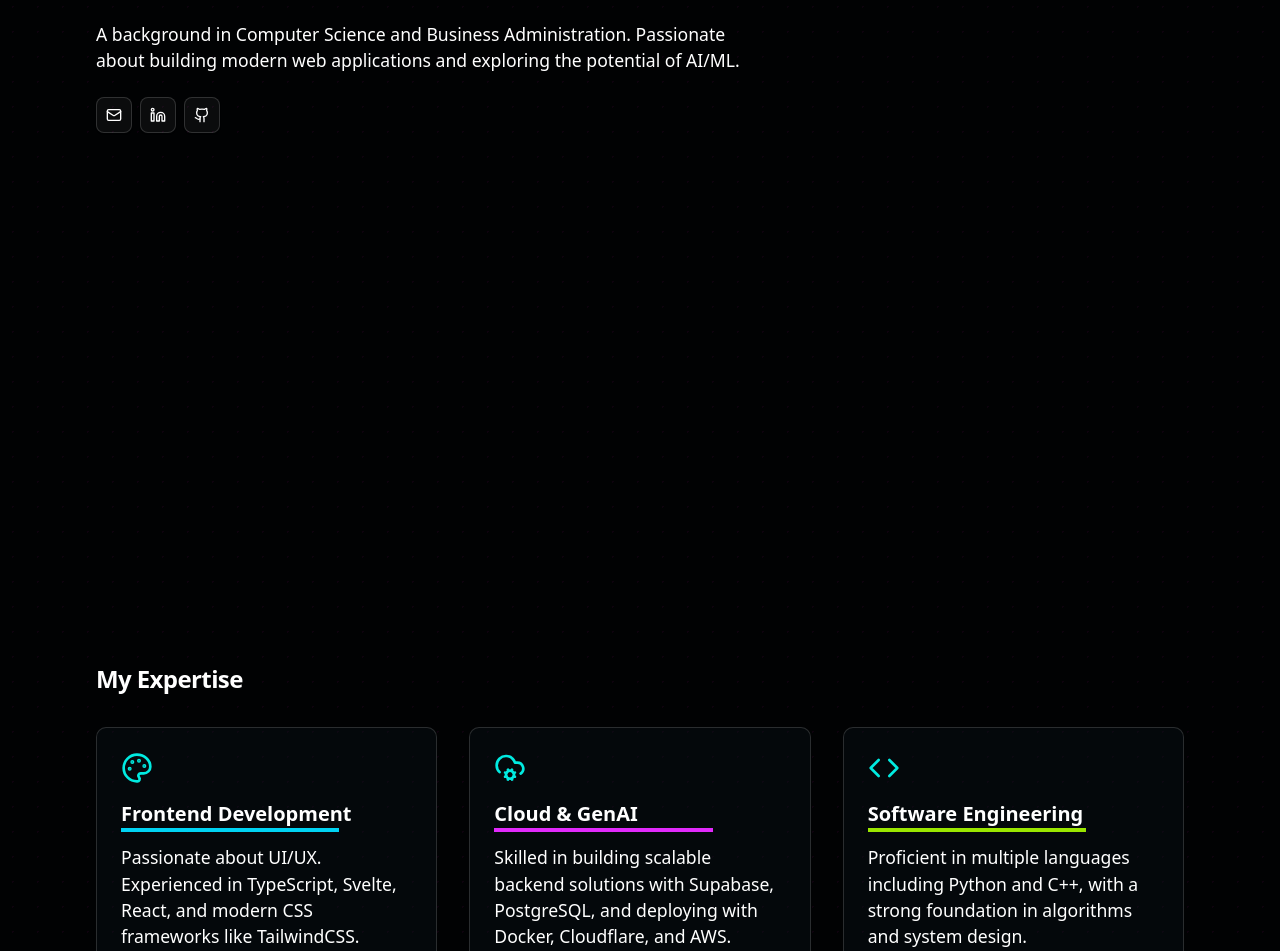
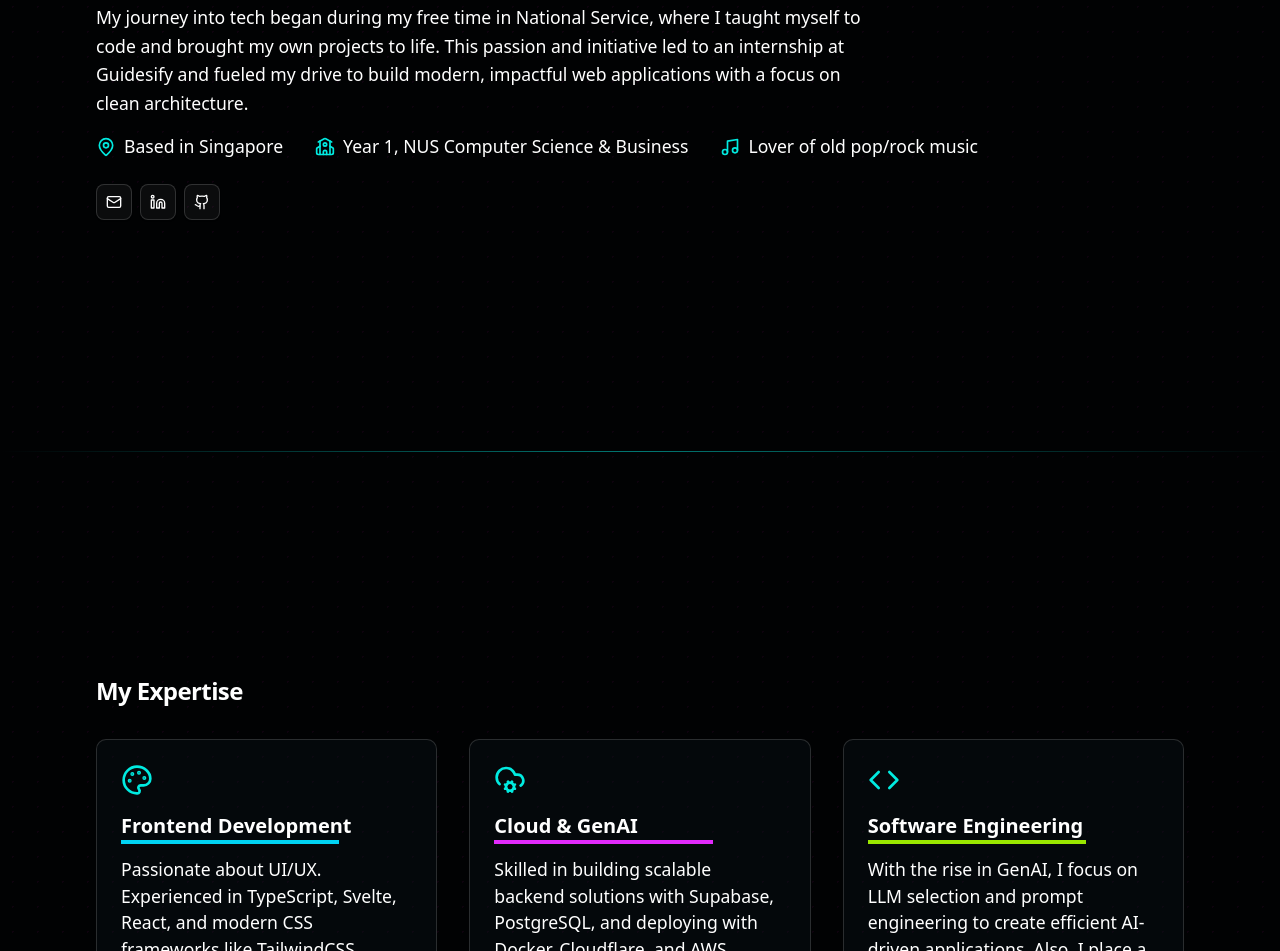
Before and after one commit to hokeiiiching/Portfolio, a Next.js app: page / in a window 1280 px wide. Shown: the part 381-1332 px from the top of the page. Built offline with nearby package versions, Linux system fonts and the light colour scheme.

Commit message:
Update Hero and Contact sections with new info
Expanded the Hero section with a personal journey paragraph and added structured details using icons for location, education, and interests. Updated the Contact section's message to be more general and removed unused icon imports.

```diff
--- a/src/app/page.tsx
+++ b/src/app/page.tsx
@@ -1,12 +1,14 @@
 // src/app/page.tsx
+
 import { Hero } from "@/components/sections/Hero";
 import { Expertise } from "@/components/sections/Expertise";
 import { Experience } from "@/components/sections/Experience";
 import { Projects } from "@/components/sections/Projects";
 import { Skills } from "@/components/sections/Skills";
+import { Colophon } from "@/components/sections/Colophon";
 import { Contact } from "@/components/sections/Contact";
+import { CyberHR } from "@/components/ui/CyberHR";
 
-// Add an optional id prop to the Section component
 const Section = ({ children, id }: { children: React.ReactNode, id?: string }) => (
   <div id={id} className="min-h-screen flex flex-col justify-center max-w-6xl mx-auto p-4 md:p-8">
     {children}
@@ -17,10 +19,17 @@ export default function Home() {
   return (
     <main>
       <Section id="hero-section"><Hero /></Section>
+      <CyberHR />
       <Section><Expertise /></Section>
+      <CyberHR />
       <Section><Experience /></Section>
+      <CyberHR />
       <Section><Projects /></Section>
+      <CyberHR />
       <Section><Skills /></Section>
+      <CyberHR />
+      <Section><Colophon /></Section> {/* <-- 2. Add the new section here */}
+      <CyberHR />
       <Section><Contact /></Section>
     </main>
   );
--- /dev/null
+++ b/src/components/sections/Colophon.tsx
@@ -0,0 +1,60 @@
+// src/components/sections/Colophon.tsx
+
+import { Code, Wind, Cog, Binary, Cloud, PenTool } from 'lucide-react';
+
+const techStack = [
+  {
+    icon: <Code className="h-6 w-6 text-primary" />,
+    name: 'Next.js & React',
+    description: 'For its powerful hybrid framework capabilities, enabling a fast, statically-generated site with the flexibility of server-side rendering when needed.',
+  },
+  {
+    icon: <Binary className="h-6 w-6 text-primary" />,
+    name: 'TypeScript',
+    description: 'To ensure type safety and improve the developer experience, making the codebase more robust and scalable.',
+  },
+  {
+    icon: <Wind className="h-6 w-6 text-primary" />,
+    name: 'Tailwind CSS',
+    description: 'For a utility-first CSS approach that allows for rapid and custom UI development directly within the markup.',
+  },
+  {
+    icon: <Cog className="h-6 w-6 text-primary" />,
+    name: 'Shadcn/UI',
+    description: 'Used for its unstyled, accessible, and composable components that can be easily adapted to a custom theme.',
+  },
+  {
+    icon: <PenTool className="h-6 w-6 text-primary" />,
+    name: 'Framer Motion',
+    description: 'To add fluid animations and micro-interactions, enhancing the user experience and bringing the design to life.',
+  },
+  {
+    icon: <Cloud className="h-6 w-6 text-primary" />,
+    name: 'Vercel',
+    description: 'For seamless, continuous deployment and hosting, perfectly integrated with the Next.js framework.',
+  },
+];
+
+export const Colophon = () => {
+  return (
+    <section className="flex flex-col gap-8">
+      <p className="max-w-3xl text-muted-foreground leading-relaxed">
+        This portfolio is built from scratch as a personal project to dive deeper into the React ecosystem. It's designed in Figma and developed with a modern, performant tech stack.
+      </p>
+      <div className="grid grid-cols-1 md:grid-cols-2 lg:grid-cols-3 gap-4">
+        {techStack.map((tech) => (
+          <div
+            key={tech.name}
+            className="flex items-start gap-4 rounded-lg border border-border p-4 transition-all hover:border-primary/50 bg-secondary/30"
+          >
+            {tech.icon}
+            <div className="flex flex-col">
+              <h4 className="font-bold">{tech.name}</h4>
+              <p className="text-sm text-muted-foreground">{tech.description}</p>
+            </div>
+          </div>
+        ))}
+      </div>
+    </section>
+  );
+};
--- a/src/components/sections/Contact.tsx
+++ b/src/components/sections/Contact.tsx
@@ -1,7 +1,7 @@
 // src/components/sections/Contact.tsx
 
 import { Button } from "@/components/ui/button";
-import { ArrowUp, Mail, Linkedin } from "lucide-react";
+import { ArrowUp } from "lucide-react";
 
 export const Contact = () => {
   return (
@@ -9,7 +9,7 @@ export const Contact = () => {
       <div className="flex flex-col gap-2">
         <h3 className="text-2xl font-semibold tracking-tight">Get In Touch</h3>
         <p className="text-muted-foreground max-w-lg">
-          I'm currently seeking opportunities for Summer 2026 and am always open to connecting. Feel free to send me a message.
+          I am always open to connecting and discussing about business opportunities. Feel free to send me a message or connect!
         </p>
       </div>
 
--- a/src/components/sections/Expertise.tsx
+++ b/src/components/sections/Expertise.tsx
@@ -19,7 +19,7 @@ const expertiseAreas = [
     icon: <Code className="w-8 h-8 text-primary" />,
     title: "Software Engineering",
     underlineColor: "bg-lime-400",
-    description: "Proficient in multiple languages including Python and C++, with a strong foundation in algorithms and system design.",
+    description: "With the rise in GenAI, I focus on LLM selection and prompt engineering to create efficient AI-driven applications. Also, I place a heavy emphasis on clean code architecture and design patterns - something that AI still struggles with today!",
   },
 ];
 
--- a/src/components/sections/Hero.tsx
+++ b/src/components/sections/Hero.tsx
@@ -1,5 +1,5 @@
 // src/components/sections/Hero.tsx
-import { Mail, Linkedin, Github } from "lucide-react";
+import { Mail, Linkedin, Github, MapPin, School, Rocket, Music } from "lucide-react";
 import { Button } from "@/components/ui/button";
 
 export const Hero = () => {
@@ -18,6 +18,27 @@ export const Hero = () => {
       <p className="max-w-2xl text-muted-foreground">
         A background in Computer Science and Business Administration. Passionate about building modern web applications and exploring the potential of AI/ML.
       </p>
+
+      <p className="max-w-3xl text-muted-foreground leading-relaxed">
+        My journey into tech began during my free time in National Service, where I taught myself to code and brought my own projects to life. This passion and initiative led to an internship at Guidesify and fueled my drive to build modern, impactful web applications with a focus on clean architecture.
+      </p>
+
+      {/* New section for structured information */}
+      <div className="flex flex-col md:flex-row gap-x-8 gap-y-4 text-muted-foreground">
+        <div className="flex items-center gap-2">
+          <MapPin className="h-5 w-5 text-primary" />
+          <span>Based in Singapore</span>
+        </div>
+        <div className="flex items-center gap-2">
+          <School className="h-5 w-5 text-primary" />
+          <span>Year 1, NUS Computer Science & Business</span>
+        </div>
+        <div className="flex items-center gap-2">
+          <Music className="h-5 w-5 text-primary" />
+          <span>Lover of old pop/rock music</span>
+        </div>
+      </div>
+
       <div className="flex items-center gap-2 pt-2">
         <a href="mailto:hokeiching.work@gmail.com" target="_blank" rel="noopener noreferrer">
           <Button variant="outline" size="icon">
```
